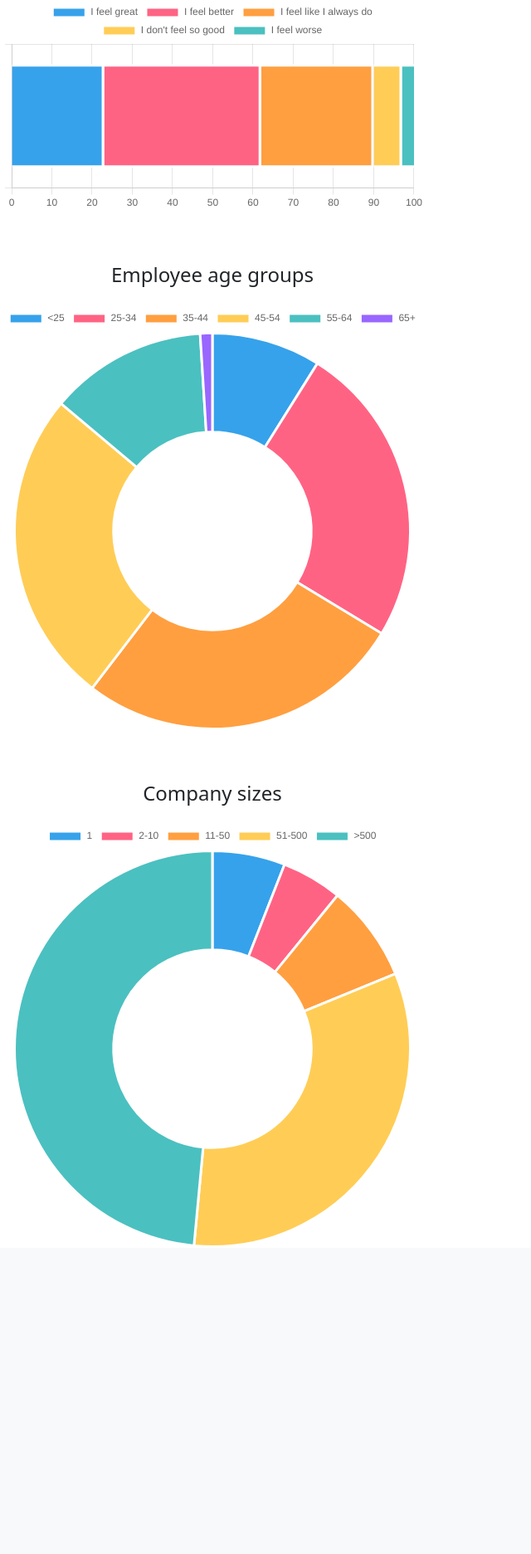
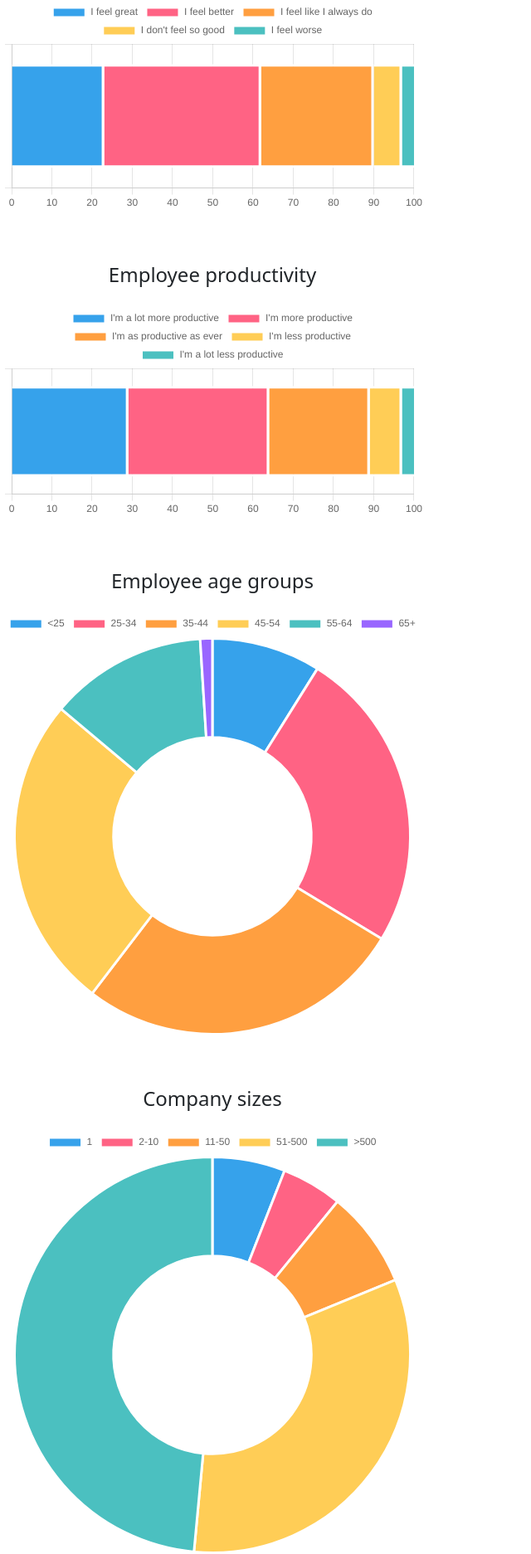
Before and after one commit to Senimtra/data-homeoffice-project, a Django app: page /analysis in a window 1280 px wide. Shown: the part 146-2019 px from the top of the page at 83% size, without its empty margins (0-640 px from the left). Before the commit the page ends 1647 px from the top, so only its background shows below. Run offline with Django 4.2, Linux system fonts and the light colour scheme; data comes from the database, SQL or seed files in the repository.

Commit message:
add employee productivity bar chart

```diff
--- a/charts/data.py
+++ b/charts/data.py
@@ -19,6 +19,23 @@ def happiness():
       happiness.append((entry['rank'], entry['wfh_day_condition'], entry['count']))
    [(labels.append(el[1]), data.append(el[2])) for el in sorted(happiness)]
    context = {'happiness_labels': json.dumps(labels), 'happiness_data': json.dumps(data)}
+   return context
+
+### Employee productivity bar chart ###
+def productivity():
+   productivity = []; labels = []; data = []
+   productivity_query = Employees.objects.values('productivity').annotate(count = Count('productivity'))
+   for level in productivity_query:
+      match level['productivity']:
+         case "I'm a lot more productive": level['rank'] = 1
+         case "I'm more productive": level['rank'] = 2
+         case "I'm as productive as ever": level['rank'] = 3
+         case "I'm less productive": level['rank'] = 4
+         case "I'm a lot less productive": level['rank'] = 5
+   for entry in productivity_query:
+      productivity.append((entry['rank'], entry['productivity'], entry['count']))
+   [(labels.append(el[1]), data.append(el[2])) for el in sorted(productivity)]
+   context = {'productivity_labels': json.dumps(labels), 'productivity_data': json.dumps(data)}
    return context
 
 ### Age groups donut chart ###
--- a/core/templates/analysis.html
+++ b/core/templates/analysis.html
@@ -21,7 +21,6 @@
 <script>
    const happiness_labels = JSON.parse(document.getElementById('happiness-labels').textContent);
    const happiness_data = JSON.parse(document.getElementById('happiness-data').textContent);
-   console.log(happiness_data)
    const employee_happiness = document.getElementById('employee-happiness');
    new Chart(employee_happiness, {
       type: 'bar',
@@ -54,6 +53,75 @@
          }, {
             data: [happiness_data[4]],
             label: happiness_labels[4],
+            borderWidth: 3,
+            borderColor: '#FFF',
+            backgroundColor: "#4BC0C0"
+         }
+         ]
+      },
+      options: {
+         indexAxis: 'y',
+         scales: {
+            x: {
+               max: 100,
+               stacked: true
+            },
+            y: {
+               stacked: true
+            }
+         }
+      }
+   });
+</script>
+
+<br><br>
+
+<h4>Employee productivity</h4>
+
+<div>
+   <canvas id="employee-productivity"></canvas>
+</div>
+
+<!-- ### Employee productivity data (views.py) ### -->
+<script id="productivity-labels" type="application/json">{{productivity_labels|safe}}</script>
+<script id="productivity-data" type="application/json">{{productivity_data}}</script>
+
+<!-- ### Employee productivity bar chart ### -->
+<script>
+   const productivity_labels = JSON.parse(document.getElementById('productivity-labels').textContent);
+   const productivity_data = JSON.parse(document.getElementById('productivity-data').textContent);
+   const employee_productivity = document.getElementById('employee-productivity');
+   new Chart(employee_productivity, {
+      type: 'bar',
+      data: {
+         labels: [''],
+         datasets: [{
+            data: [productivity_data[0]],
+            label: productivity_labels[0],
+            borderWidth: 3,
+            borderColor: '#FFF',
+            backgroundColor: "#36A2EB"
+         }, {
+            data: [productivity_data[1]],
+            label: productivity_labels[1],
+            borderWidth: 3,
+            borderColor: '#FFF',
+            backgroundColor: "#FF6384"
+         }, {
+            data: [productivity_data[2]],
+            label: productivity_labels[2],
+            borderWidth: 3,
+            borderColor: '#FFF',
+            backgroundColor: "#FF9F40"
+         }, {
+            data: [productivity_data[3]],
+            label: productivity_labels[3],
+            borderWidth: 3,
+            borderColor: '#FFF',
+            backgroundColor: "#FFCD56"
+         }, {
+            data: [productivity_data[4]],
+            label: productivity_labels[4],
             borderWidth: 3,
             borderColor: '#FFF',
             backgroundColor: "#4BC0C0"
--- a/core/views.py
+++ b/core/views.py
@@ -5,6 +5,7 @@ from django.urls import reverse
 from .models import Employees
 
 from charts.data import happiness
+from charts.data import productivity
 from charts.data import age_groups
 from charts.data import company_size
 
@@ -16,7 +17,7 @@ def home(request):
 ### Analysis view ###
 def analysis(request):
    template = loader.get_template('analysis.html')
-   context = happiness() | age_groups() | company_size()
+   context = happiness() | productivity() | age_groups() | company_size()
    return HttpResponse(template.render(context, request))
 
 ### Survey view ###
--- a/static/styles/styles.css
+++ b/static/styles/styles.css
@@ -1,6 +1,7 @@
 #age-groups,
 #company-size,
-#employee-happiness {
+#employee-happiness,
+#employee-productivity {
   width: 40% !important;
   height: 40% !important;
 }
--- a/static/styles/styles.scss
+++ b/static/styles/styles.scss
@@ -1,6 +1,7 @@
 #age-groups,
 #company-size,
-#employee-happiness {
+#employee-happiness,
+#employee-productivity {
 	width: 40% !important;
 	height: 40% !important;
 }
```
